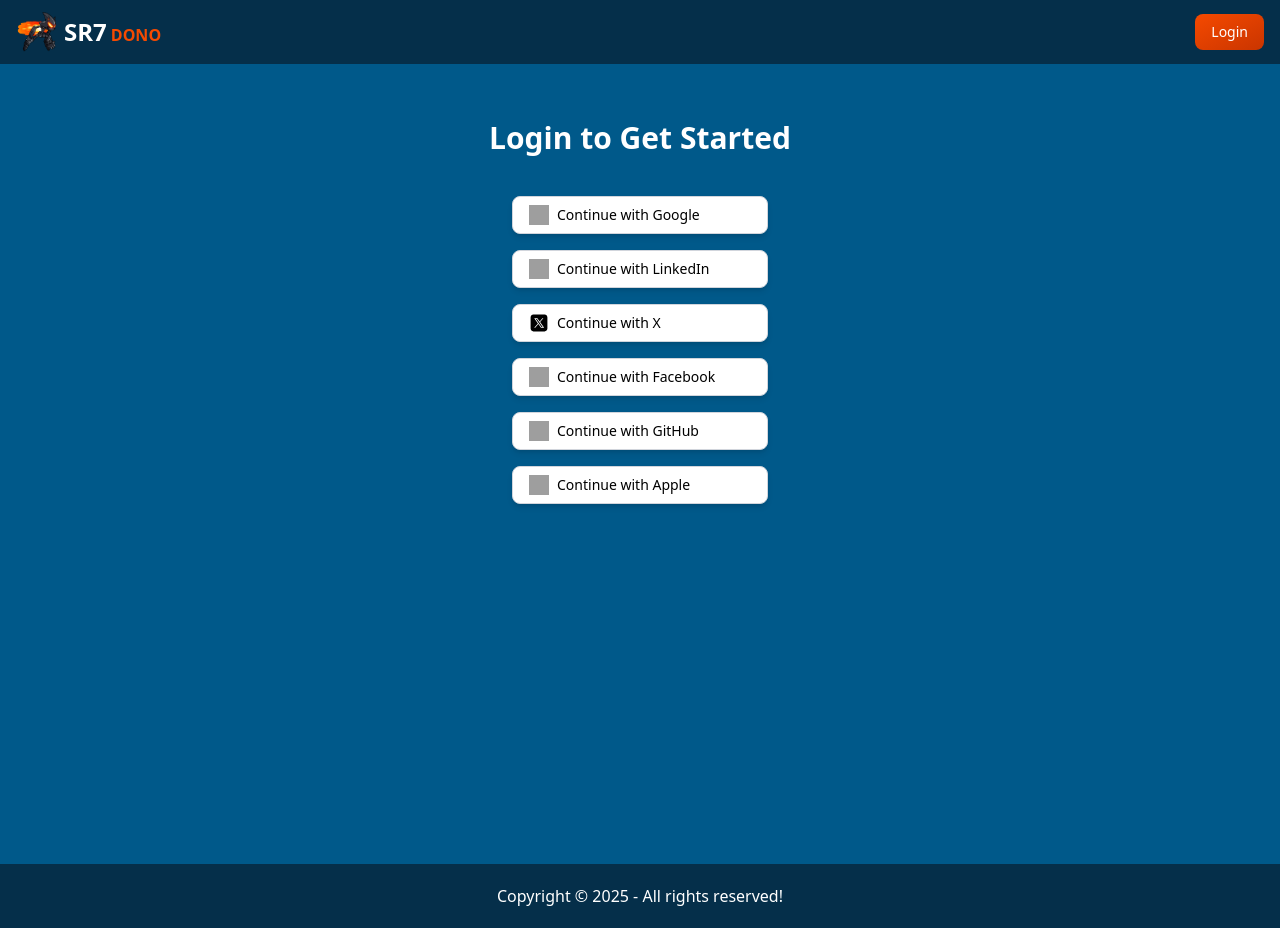
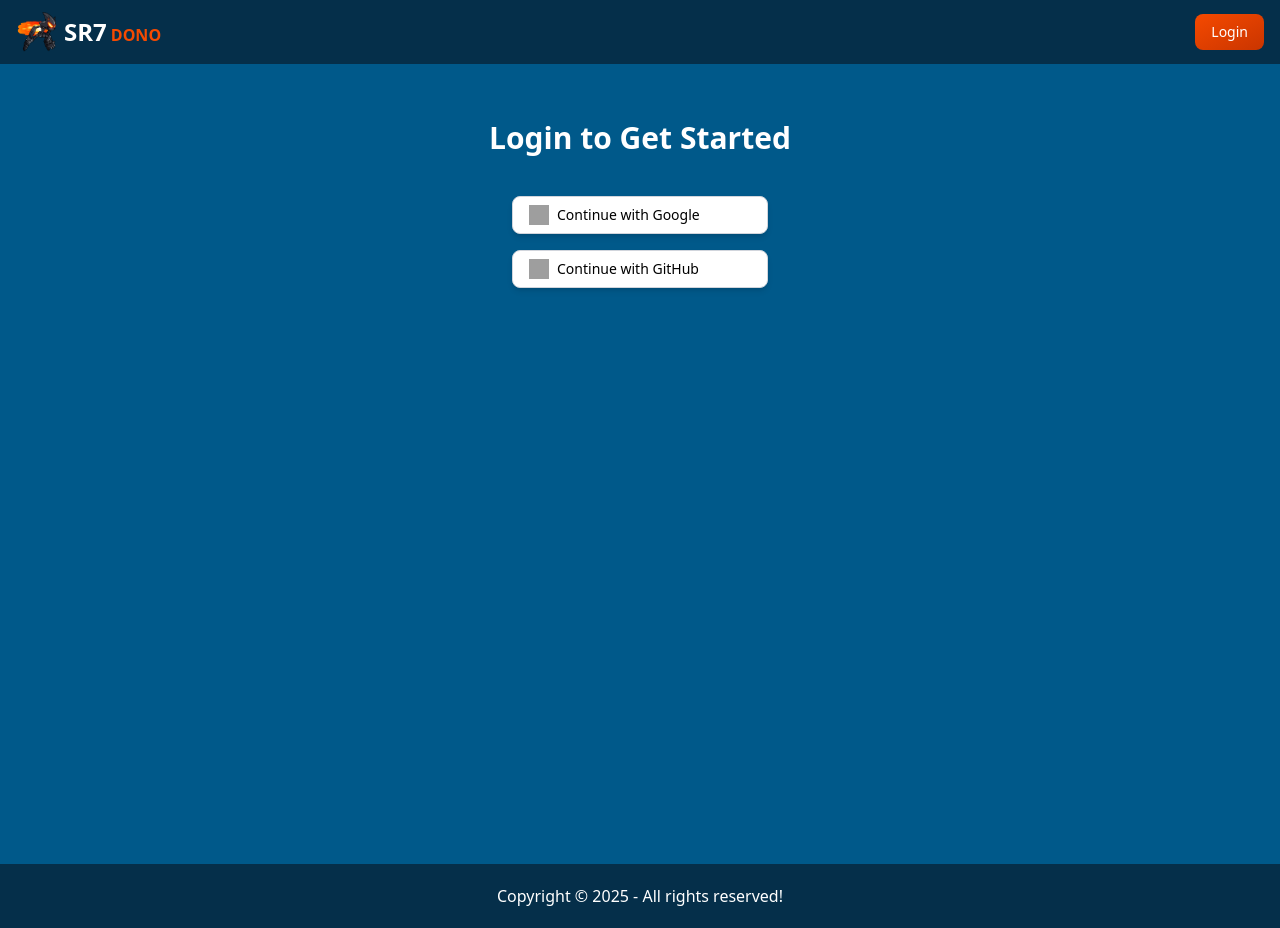
Before and after one commit to sahilrashid10/SR7Dono, a Next.js app: page /login in a window 1280 px wide. Built offline with nearby package versions, Linux system fonts and the light colour scheme; no server answers; grey boxes are pictures that could not be loaded.

Commit message:
Removed un necessary login options

```diff
--- a/app/login/page.js
+++ b/app/login/page.js
@@ -19,26 +19,10 @@
       icon: "https://www.svgrepo.com/show/475656/google-color.svg",
     },
     {
-      name: "LinkedIn",
-      icon: "https://www.svgrepo.com/show/448234/linkedin.svg",
-    },
-    {
-      name: "X",
-      icon: "/x.svg",
-    },
-    {
-      name: "Facebook",
-      icon: "https://upload.wikimedia.org/wikipedia/commons/0/05/Facebook_Logo_%282019%29.png",
-    },
-    {
       name: "GitHub",
       icon: "https://cdn.jsdelivr.net/gh/devicons/devicon/icons/github/github-original.svg",
       action: () => signIn("github"),
-    },
-    {
-      name: "Apple",
-      icon: "https://upload.wikimedia.org/wikipedia/commons/f/fa/Apple_logo_black.svg",
-    },
+    }
   ];
 
   return (
```
